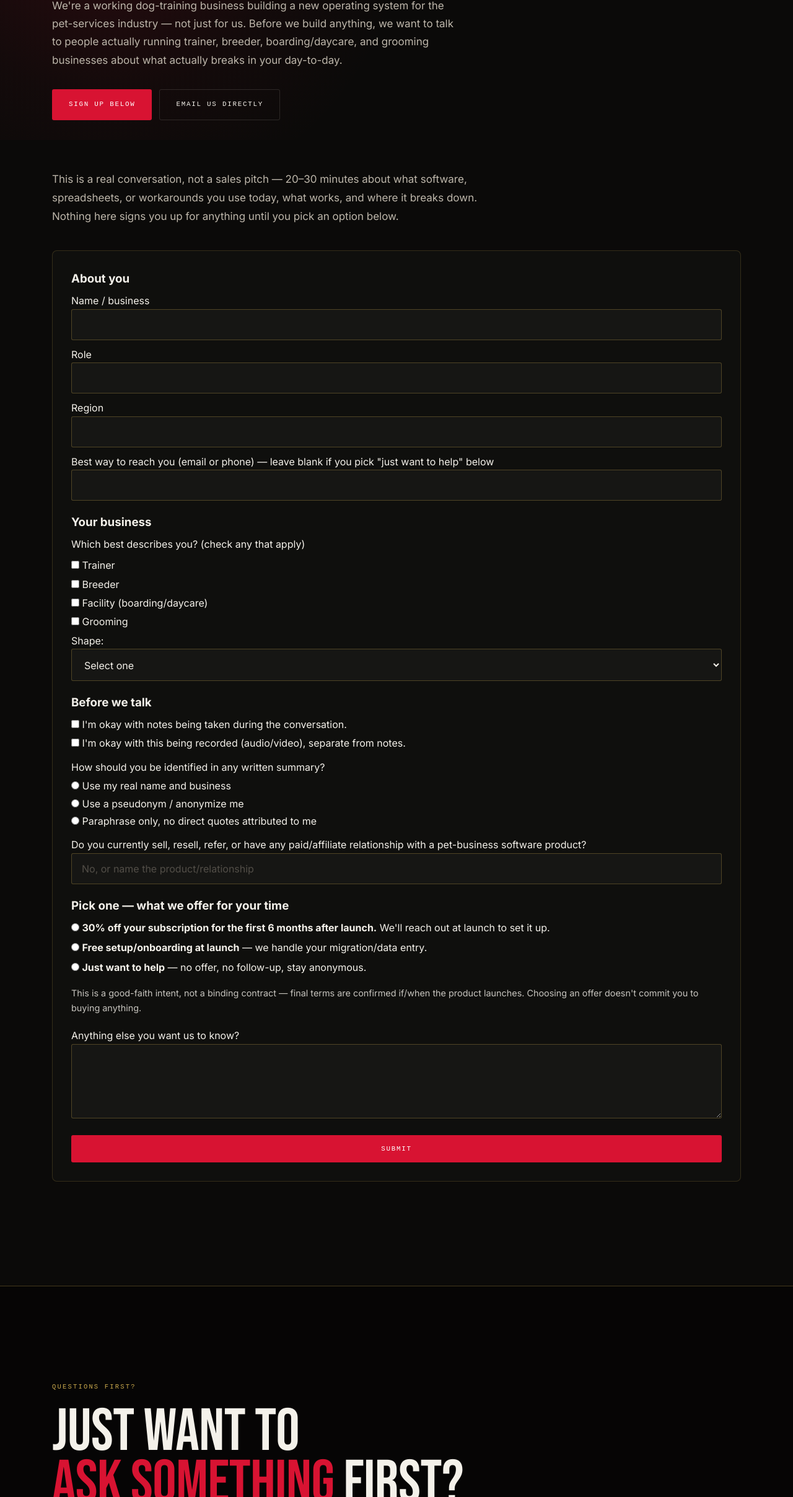
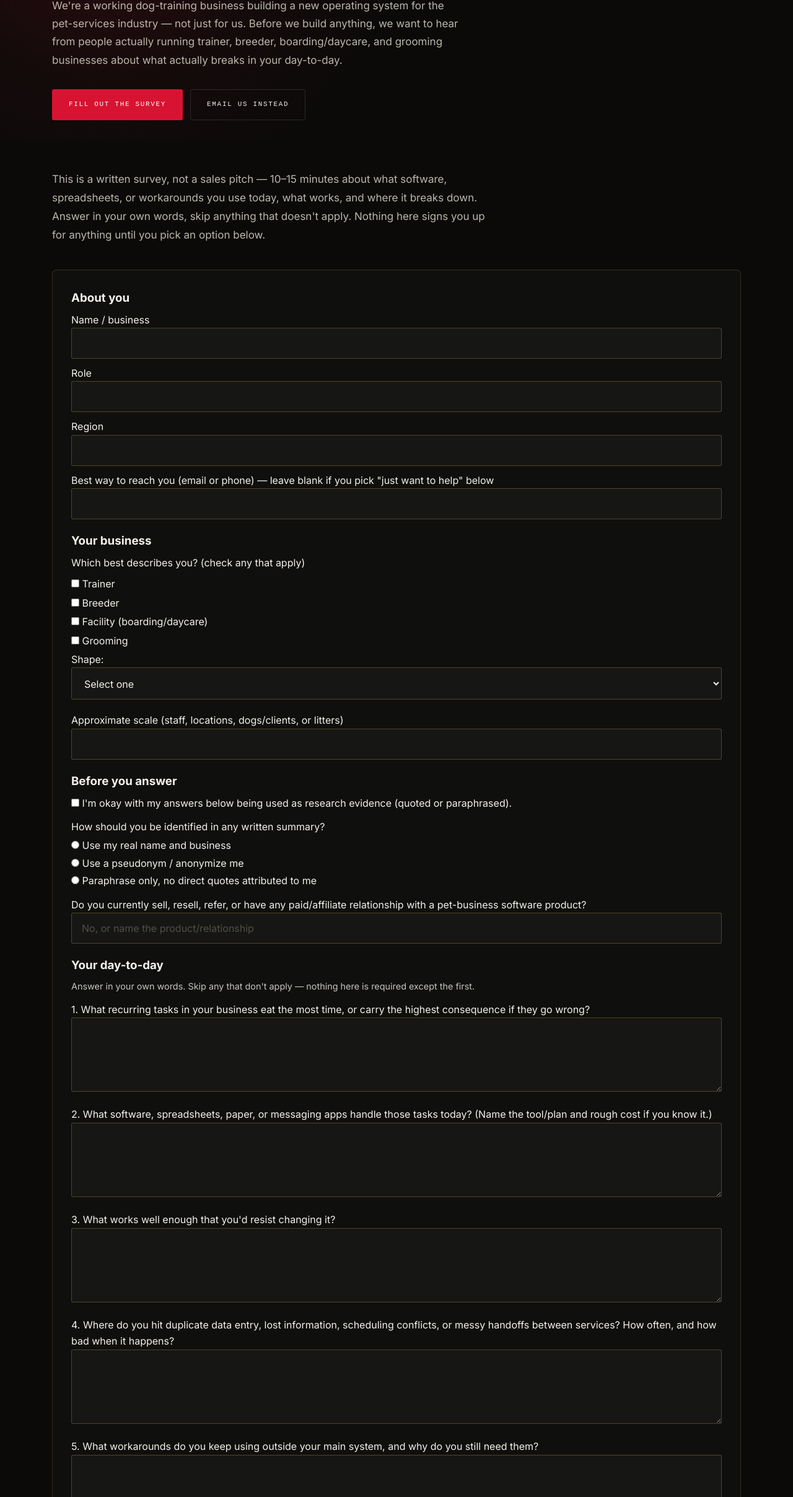
Before and after one commit to RI-Projects/ri-dogtraining-site, a plain HTML site: page partner-research.html in a window 1280 px wide. Shown: the part 384-2800 px from the top of the page at 62% size. Drawn offline with Linux system fonts and the light colour scheme; a web font is replaced by a local one.

Commit message:
Convert partner survey to full self-serve form, add RIOS branding
Fold the 8 packet interview questions directly into the form as
open-answer fields (docs/PHASE_1_OPERATOR_INTERVIEW_PACKET.md #3) so
operators can complete the whole thing in writing, no live call
needed. Written medium is already inside the packet's protocol.

Also swap this page's nav badge to the RIOS logo since it's promoting
the new OS product specifically, not general dog training services.

Co-Authored-By: Claude Sonnet 5 <noreply@anthropic.com>

```diff
--- a/partner-research.html
+++ b/partner-research.html
@@ -4,7 +4,7 @@
   <meta charset="UTF-8" />
   <meta name="viewport" content="width=device-width, initial-scale=1.0" />
   <title>For Trainers, Breeders &amp; Facility Owners | Rogue Intelligence Dog Training</title>
-  <meta name="description" content="We're building new software for dog trainers, breeders, boarding/daycare facilities, and groomers. Talk to us for 20-30 minutes and get 30% off for 6 months, free setup at launch, or just help out — your call." />
+  <meta name="description" content="We're building new software for dog trainers, breeders, boarding/daycare facilities, and groomers. Fill out a short survey and get 30% off for 6 months, free setup at launch, or just help out — your call." />
   <link rel="canonical" href="https://ri-dogtraining.com/partner-research.html" />
   <meta name="robots" content="noindex, follow" />
   <meta name="author" content="Rogue Intelligence Dog Training" />
@@ -20,7 +20,7 @@
   <meta property="og:locale" content="en_US" />
   <meta property="og:url" content="https://ri-dogtraining.com/partner-research.html" />
   <meta property="og:title" content="For Trainers, Breeders &amp; Facility Owners | Rogue Intelligence" />
-  <meta property="og:description" content="Help shape new pet-business software. 20-30 minute conversation, your choice of 30% off for 6 months, free setup, or just help out." />
+  <meta property="og:description" content="Help shape new pet-business software. Short written survey, your choice of 30% off for 6 months, free setup, or just help out." />
   <meta property="og:image" content="https://ri-dogtraining.com/ri-banner.png" />
   <script type="application/ld+json">
 {
@@ -50,10 +50,10 @@
 
   <nav>
     <a class="wordmark" href="/" aria-label="Rogue Intelligence Dog Training — home">
-      <span class="wordmark-plate" aria-hidden="true"><span>RI</span></span>
+      <span class="wordmark-plate" aria-hidden="true"><img src="/rios-logo.jpg" alt="" width="40" height="40" loading="eager" style="border-radius:8px;"></span>
       <span class="wordmark-lines">
         <span class="wordmark-name">ROGUE<i>&bull;</i>INTELLIGENCE</span>
-        <span class="wordmark-sub">DOG TRAINING &middot; CHANDLER AZ</span>
+        <span class="wordmark-sub">OS &middot; INDUSTRY RESEARCH</span>
       </span>
     </a>
     <ul class="nav-links">
@@ -78,10 +78,10 @@
     <div class="container">
       <div class="eyebrow"><div class="eyebrow-bar"></div><span>For Trainers &middot; Breeders &middot; Facilities &middot; Groomers</span></div>
       <h1>Help Build Software For Your Business</h1>
-      <p class="lede">We're a working dog-training business building a new operating system for the pet-services industry — not just for us. Before we build anything, we want to talk to people actually running trainer, breeder, boarding/daycare, and grooming businesses about what actually breaks in your day-to-day.</p>
+      <p class="lede">We're a working dog-training business building a new operating system for the pet-services industry — not just for us. Before we build anything, we want to hear from people actually running trainer, breeder, boarding/daycare, and grooming businesses about what actually breaks in your day-to-day.</p>
       <div class="hero-actions" style="margin-top:32px;">
-        <a href="#signup" class="btn btn-primary">Sign Up Below</a>
-        <a href="mailto:Info@ri-dogtraining.com?subject=Industry%20Research%20Interview" class="btn btn-ghost">Email Us Directly</a>
+        <a href="#signup" class="btn btn-primary">Fill Out The Survey</a>
+        <a href="mailto:Info@ri-dogtraining.com?subject=Industry%20Research%20Interview" class="btn btn-ghost">Email Us Instead</a>
       </div>
     </div>
   </header>
@@ -89,15 +89,16 @@
   <section class="section" style="padding-top:48px;">
     <div class="container">
       <div class="prose">
-        <p>This is a real conversation, not a sales pitch — 20&ndash;30 minutes about what software, spreadsheets, or workarounds you use today, what works, and where it breaks down. Nothing here signs you up for anything until you pick an option below.</p>
+        <p>This is a written survey, not a sales pitch — 10&ndash;15 minutes about what software, spreadsheets, or workarounds you use today, what works, and where it breaks down. Answer in your own words, skip anything that doesn't apply. Nothing here signs you up for anything until you pick an option below.</p>
       </div>
 
       <div id="signup" class="principle-grid" style="grid-template-columns: 1fr; margin-top: 40px; margin-bottom: 40px; gap: 30px;">
         <div class="principle" style="background: rgba(20, 20, 18, 0.5); padding: 30px; border-radius: 8px; border: 1px solid rgba(201, 168, 76, 0.2);">
           <form action="https://formsubmit.co/info@ri-dogtraining.com" method="POST" class="contact-form">
-            <input type="hidden" name="_subject" value="Industry Research Signup">
+            <input type="hidden" name="_subject" value="Industry Research Survey">
             <input type="hidden" name="_next" value="https://ri-dogtraining.com/partner-research.html?thanks=1">
             <input type="hidden" name="_captcha" value="true">
+            <input type="hidden" name="_template" value="table">
 
             <h3 class="principle-term" style="margin-bottom: 6px;">About you</h3>
             <label>Name / business
@@ -128,16 +129,46 @@
                 <option value="Multi-location">Multi-location</option>
               </select>
             </label>
+            <label>Approximate scale (staff, locations, dogs/clients, or litters)
+              <input type="text" name="scale" class="form-control" style="margin-bottom: 20px;">
+            </label>
 
-            <h3 class="principle-term" style="margin-bottom: 6px;">Before we talk</h3>
-            <label style="display:block; font-weight:400; margin-bottom:4px;"><input type="checkbox" name="consent_notes" value="yes"> I'm okay with notes being taken during the conversation.</label>
-            <label style="display:block; font-weight:400; margin-bottom:12px;"><input type="checkbox" name="consent_recording" value="yes"> I'm okay with this being recorded (audio/video), separate from notes.</label>
+            <h3 class="principle-term" style="margin-bottom: 6px;">Before you answer</h3>
+            <label style="display:block; font-weight:400; margin-bottom:12px;"><input type="checkbox" name="consent_notes" value="yes"> I'm okay with my answers below being used as research evidence (quoted or paraphrased).</label>
             <label style="display:block; font-weight:400; margin-bottom:4px;">How should you be identified in any written summary?</label>
             <label style="display:block; font-weight:400; margin-bottom:2px;"><input type="radio" name="disclosure" value="Named"> Use my real name and business</label>
             <label style="display:block; font-weight:400; margin-bottom:2px;"><input type="radio" name="disclosure" value="Pseudonym"> Use a pseudonym / anonymize me</label>
             <label style="display:block; font-weight:400; margin-bottom:12px;"><input type="radio" name="disclosure" value="Paraphrase"> Paraphrase only, no direct quotes attributed to me</label>
             <label>Do you currently sell, resell, refer, or have any paid/affiliate relationship with a pet-business software product?
               <input type="text" name="vendor_relationship" class="form-control" placeholder="No, or name the product/relationship" style="margin-bottom: 20px;">
+            </label>
+
+            <h3 class="principle-term" style="margin-bottom: 6px;">Your day-to-day</h3>
+            <p class="principle-def" style="margin-bottom: 12px; font-size: 0.9em; opacity: 0.8;">Answer in your own words. Skip any that don't apply — nothing here is required except the first.</p>
+
+            <label>1. What recurring tasks in your business eat the most time, or carry the highest consequence if they go wrong?
+              <textarea name="q1_recurring_jobs" class="form-control" rows="3" style="margin-bottom: 16px;" required></textarea>
+            </label>
+            <label>2. What software, spreadsheets, paper, or messaging apps handle those tasks today? (Name the tool/plan and rough cost if you know it.)
+              <textarea name="q2_current_tools" class="form-control" rows="3" style="margin-bottom: 16px;"></textarea>
+            </label>
+            <label>3. What works well enough that you'd resist changing it?
+              <textarea name="q3_what_works" class="form-control" rows="2" style="margin-bottom: 16px;"></textarea>
+            </label>
+            <label>4. Where do you hit duplicate data entry, lost information, scheduling conflicts, or messy handoffs between services? How often, and how bad when it happens?
+              <textarea name="q4_pain_points" class="form-control" rows="3" style="margin-bottom: 16px;"></textarea>
+            </label>
+            <label>5. What workarounds do you keep using outside your main system, and why do you still need them?
+              <textarea name="q5_workarounds" class="form-control" rows="2" style="margin-bottom: 16px;"></textarea>
+            </label>
+            <label>6. Tell us about the last time you evaluated, adopted, rejected, or switched software. What triggered it?
+              <textarea name="q6_last_switch" class="form-control" rows="3" style="margin-bottom: 16px;"></textarea>
+            </label>
+            <label>7. Would having your dogs/clients/services/finances all in one connected system actually change whether you'd buy or stick with a tool? Why or why not? (Price range that would feel fair, if you have one in mind.)
+              <textarea name="q7_value_of_continuity" class="form-control" rows="3" style="margin-bottom: 16px;"></textarea>
+            </label>
+            <label>8. What would make you trust — or distrust — switching your business data to a new system?
+              <textarea name="q8_trust_migration" class="form-control" rows="3" style="margin-bottom: 20px;"></textarea>
             </label>
 
             <h3 class="principle-term" style="margin-bottom: 6px;">Pick one — what we offer for your time</h3>
```
Also changed, not shown: rios-logo.jpg (added).
